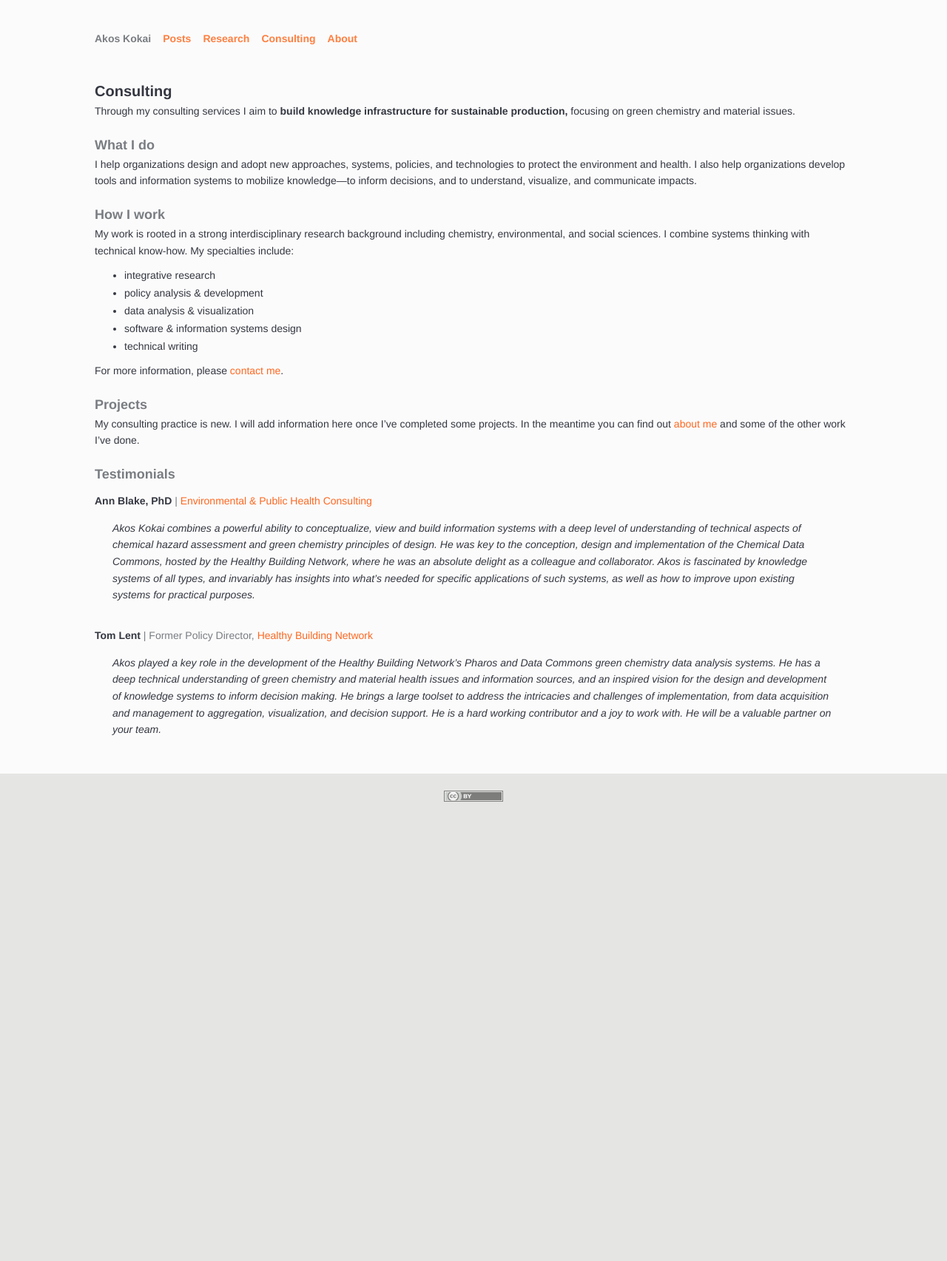
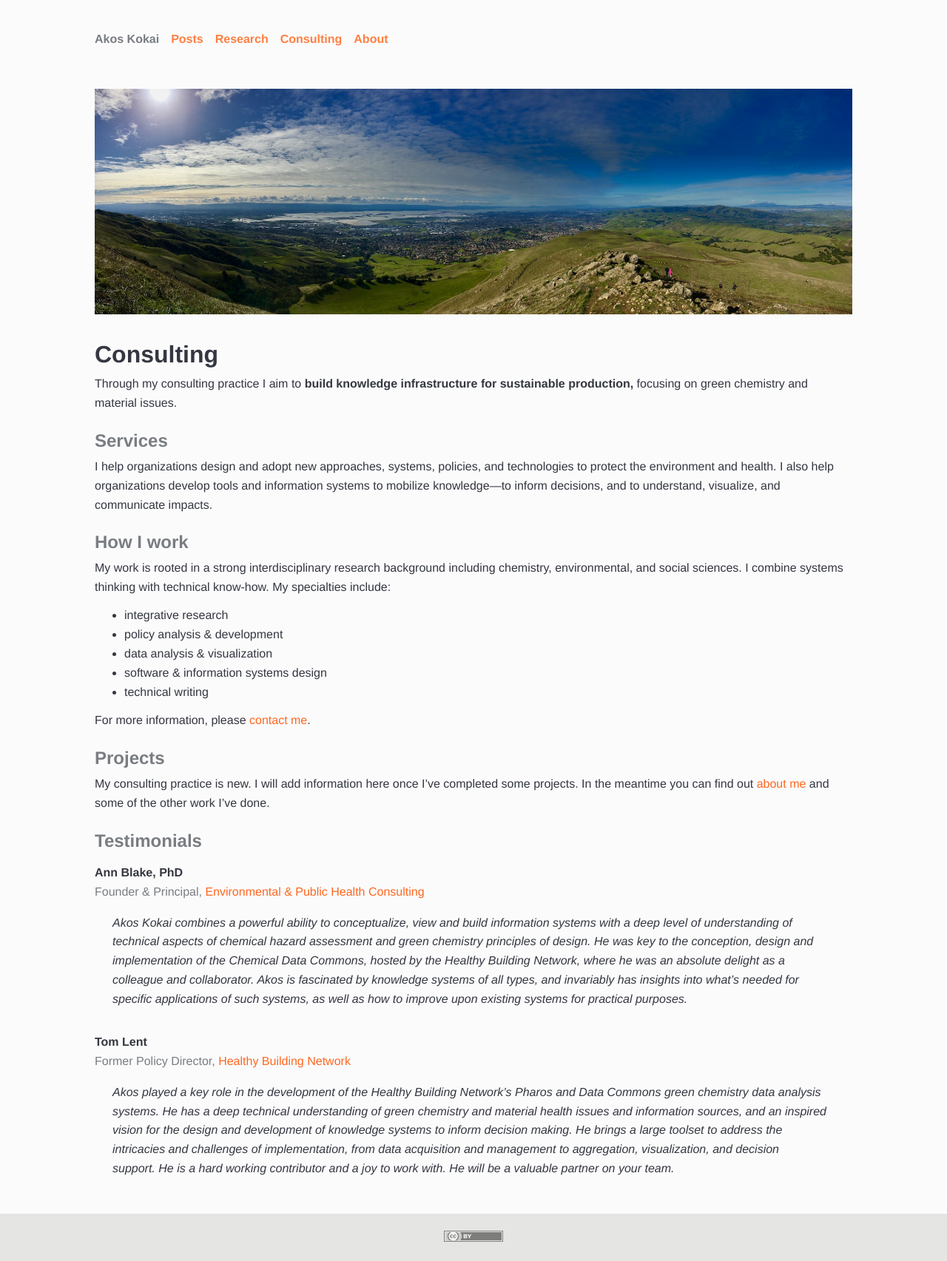
Before and after one commit to akokai/akokai.github.io, a Jekyll site: the page built from consulting/index.html, in a window 1280 px wide. Shown: the whole page at 74% size. Built offline with Jekyll 4.4.1, drawn with Linux system fonts in a browser that asks for light colours; before the commit the page ends 1110 px from its top, so only the background shows below that.

Commit message:
Style & layout updates

```diff
--- a/_includes/header.html
+++ b/_includes/header.html
@@ -1,9 +1,9 @@
 <div class="nav header">
 <ul class="nav">
-<li class="nav"><a class="nav plain" href="{{ site.url }}/"><span xmlns:cc="https://creativecommons.org/ns#" property="cc:attributionName">Akos Kokai</span></a></li>
-<li class="nav"><a class="nav menu" href="{{ site.url }}/posts/">Posts</a></li>
-<li class="nav"><a class="nav menu" href="{{ site.url }}/research/">Research</a></li>
-<li class="nav"><a class="nav menu" href="{{ site.url }}/consulting/">Consulting</a></li>
-<li class="nav"><a class="nav menu" href="{{ site.url }}/about/">About</a></li>
+<li class="nav"><a class="nav home" href="{{ site.baseurl }}/"><span xmlns:cc="https://creativecommons.org/ns#" property="cc:attributionName">Akos Kokai</span></a></li>
+<li class="nav menu-begin"><a class="nav" href="{{ site.baseurl }}/posts/">Posts</a></li>
+<li class="nav"><a class="nav" href="{{ site.baseurl }}/research/">Research</a></li>
+<li class="nav"><a class="nav" href="{{ site.baseurl }}/consulting/">Consulting</a></li>
+<li class="nav"><a class="nav" href="{{ site.baseurl }}/about/">About</a></li>
 </ul>
 </div>
--- a/assets/main.css
+++ b/assets/main.css
@@ -5,7 +5,7 @@ body {
   color: rgb(52, 55, 65);
   font-family: "Helvetica Neue", "Helvetica", "Liberation Sans", "FreeSans",
     sans-serif;
-  font-size: 14px;
+  font-size: 16px;
   margin: 0;
   padding: 0;
 }
@@ -63,27 +63,25 @@ p {
 h1,
 h2,
 h3,
-h4,
-h5,
-h6 {
+h4 {
   font-weight: bold;
 }
 h1 {
-  font-size: 20px;
-  margin: 24px 0 0 0;
+  font-size: 2rem;
+  margin: 1.5rem 0 0.5rem 0;
 }
 h2 {
-  font-size: 18px;
-  margin: 24px 0 0 0;
+  font-size: 1.5rem;
+  margin: 1.5rem 0 0.5rem 0;
   color: rgb(121, 125, 130);
 }
 h3 {
-  font-size: 16px;
-  margin: 22px 0 0 0;
+  font-size: 1.25rem;
+  margin: 1.25rem 0 0.5rem 0;
 }
 h4 {
-  font-size: 15px;
-  margin: 22px 0 0 0;
+  font-size: 1rem;
+  margin: 1rem 0 0.5rem 0;
   color: rgb(121, 125, 130);
 }
 
@@ -91,19 +89,17 @@ h1 + p,
 h2 + p,
 h3 + p,
 h4 + p {
-  margin-top: 4px;
+  margin-top: 0.5rem;
 }
 h1:first-child,
 h2:first-child,
 h3:first-child,
-h4:first-child,
-h5:first-child,
-h6:first-child {
+h4:first-child {
   margin-top: 0;
 }
 
 blockquote {
-  margin: 0 24px 16px 24px;
+  margin: 0 24px 1rem 24px;
 }
 
 /* text elements intended to flow with paragraphs (e.g. <ul>) */
@@ -149,31 +145,31 @@ a.nav {
   margin: 0;
   padding: 8px;
   font-weight: bolder;
-  text-align: center;
-}
-a.nav.menu {
   color: rgb(255, 127, 64);
 }
-a.nav.blog {
-  color: rgb(255, 127, 64);
-}
-a.nav.menu:hover {
+a.nav:hover {
   color: rgb(255, 103, 32);
   background-color: rgb(229, 230, 228);
 }
-a.nav.menu:active {
+a.nav:active {
   color: rgb(255, 127, 64);
   background-color: rgb(229, 230, 228);
 }
-a.nav.plain {
+a.nav.home {
+  padding-left: 0;
   color: rgb(121, 125, 130);
   background-color: rgb(251, 251, 251);
-  padding-left: 0;
 }
 
-@media (max-width: 400px) {
+@media (max-width: 480px) {
   .nav {
-    font-size: 11px;
+    font-size: small;
+  }
+  .header > ul > li:first-of-type {
+    float: none;
+  }
+  li.nav.menu-begin {
+    margin-left: -8px;
   }
 }
 
@@ -194,10 +190,10 @@ a.nav.plain {
 /* lists, etc. */
 ul,
 ol {
-  margin: 8px 0 8px 0;
+  margin: 0.5em 0 0.5em 0;
 }
 li {
-  padding-bottom: 8px;
+  padding-bottom: 0.5em;
 }
 li:last-of-type {
   padding-bottom: 0;
@@ -205,7 +201,7 @@ li:last-of-type {
 
 /* testimonials */
 .testimonial {
-  margin-bottom: 32px;
+  margin-bottom: 2rem;
 }
 .testimonial .author {
   font-weight: bold;
@@ -219,13 +215,13 @@ li:last-of-type {
 
 /* footnotes */
 a.footnote {
-  font-size: 13px;
+  font-size: small;
 }
 div.footnotes {
-  padding-top: 16px;
+  padding-top: 1.5rem;
 }
 .footnotes ol {
-  margin: 16px 0 16px 0;
+  margin: 1rem 0 1rem 0;
 }
 .footnotes li {
   line-height: 1.25;
@@ -237,7 +233,7 @@ div.footnotes {
   margin-top: 0;
   margin-bottom: 0;
   padding-top: 0;
-  padding-bottom: 8px;
+  padding-bottom: 0.5em;
 }
 
 /* footer content */
@@ -261,14 +257,14 @@ img {
 }
 .fig img {
   /* defaults for images */
-  margin: 16px 0 16px 0;
+  margin: 1rem 0;
   width: 100%;
 }
 .fig p:first-child {
-  margin: 16px 0 0 0;
+  margin: 1rem 0 0 0;
 }
 .fig p:last-child {
-  margin: 0 0 16px 0;
+  margin: 0 0 1rem 0;
 }
 .fig a:hover,
 .fig a:active {
@@ -282,11 +278,11 @@ table {
 }
 table.box {
   border: 1px solid rgb(121, 125, 130);
-  margin-bottom: 32px;
+  margin-bottom: 2rem;
 }
 td,
 th {
-  padding: 12px;
+  padding: 0.75rem;
   vertical-align: top;
 }
 th {
--- a/consulting/index.html
+++ b/consulting/index.html
@@ -2,11 +2,15 @@
 title: "Consulting"
 ---
 
-<h1>{{ page.title }}</h1>
+<div class="fig">
+<img src="{{ site.baseurl }}/assets/mission-peak.jpeg" alt="South Bay Area" style="margin: 0.5rem 0">
+</div>
 
-<p>Through my consulting services I aim to <b>build knowledge infrastructure for sustainable production,</b> focusing on green chemistry and material issues.</p>
+<h1>Consulting</h1>
 
-<h2>What I do</h2>
+<p>Through my consulting practice I aim to <b>build knowledge infrastructure for sustainable production,</b> focusing on green chemistry and material issues.</p>
+
+<h2>Services</h2>
 <p>I help organizations design and adopt new approaches, systems, policies, and technologies to protect the environment and health. I also help organizations develop tools and information systems to mobilize knowledge—to inform decisions, and to understand, visualize, and communicate impacts.</p>
 
 <h2>How I work</h2>
@@ -22,18 +26,18 @@ title: "Consulting"
 <p>For more information, please <a href="mailto:info@kaios.net">contact me</a>.</p>
 
 <h2>Projects</h2>
-<p>My consulting practice is new. I will add information here once I’ve completed some projects. In the meantime you can find out <a href="{{ site.url }}/about/">about me</a> and some of the other work I’ve done.</p>
+<p>My consulting practice is new. I will add information here once I’ve completed some projects. In the meantime you can find out <a href="{{ site.baseurl }}/about/">about me</a> and some of the other work I’ve done.</p>
 
 <h2>Testimonials</h2>
 <div class="testimonial">
-<p class="author">Ann Blake, PhD <span class="gray"> | <a href="http://www.annblake.com/">Environmental &amp; Public Health Consulting</a></span></p>
+<p class="author">Ann Blake, PhD<br><span class="gray">Founder &amp; Principal, <a href="http://www.annblake.com/">Environmental &amp; Public Health Consulting</a></span></p>
 <blockquote>
     <p class="quote">Akos Kokai combines a powerful ability to conceptualize, view and build information systems with a deep level of understanding of technical aspects of chemical hazard assessment and green chemistry principles of design. He was key to the conception, design and implementation of the Chemical Data Commons, hosted by the Healthy Building Network, where he was an absolute delight as a colleague and collaborator. Akos is fascinated by knowledge systems of all types, and invariably has insights into what’s needed for specific applications of such systems, as well as how to improve upon existing systems for practical purposes.</p>
 </blockquote>
 </div>
 
 <div class="testimonial">
-<p class="author">Tom Lent <span class="gray"> | Former Policy Director, <a href="https://healthybuilding.net/">Healthy Building Network</a></span></p>
+<p class="author">Tom Lent<br><span class="gray">Former Policy Director, <a href="https://healthybuilding.net/">Healthy Building Network</a></span></p>
 <blockquote>
     <p class="quote">Akos played a key role in the development of the Healthy Building Network’s Pharos and Data Commons green chemistry data analysis systems. He has a deep technical understanding of green chemistry and material health issues and information sources, and an inspired vision for the design and development of knowledge systems to inform decision making. He brings a large toolset to address the intricacies and challenges of implementation, from data acquisition and management to aggregation, visualization, and decision support. He is a hard working contributor and a joy to work with. He will be a valuable partner on your team.</p>
 </blockquote>
--- a/index.html
+++ b/index.html
@@ -1,4 +1,5 @@
 ---
 ---
-<div class="fig"><img src="{{ site.url }}/assets/shimanami.jpeg" alt="Sea with islands and bridge" style="max-width: 800px;">
+<div class="fig">
+<img src="{{ site.baseurl }}/assets/shimanami.jpeg" alt="Sea with islands and bridge" style="margin-top: 0.5rem">
 </div>
```
